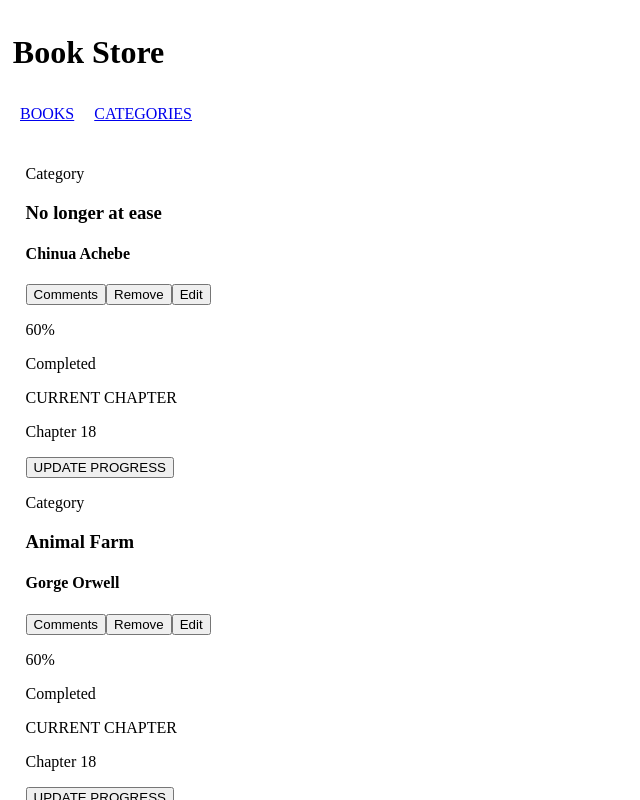
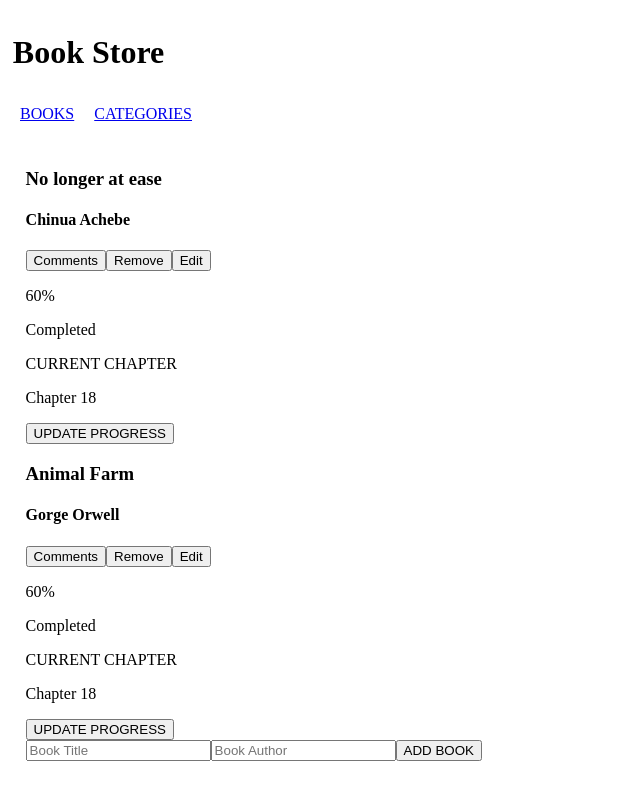
Before and after one commit to mwenyoa/bookstore, a React (Create React App) app: page / in a window 1280 px wide. Shown: the whole page, without its empty margins (0-640 px from the left). Built offline with nearby package versions, Linux system fonts and the light colour scheme.

Commit message:
Add book category informationn

```diff
--- a/src/components/Book.js
+++ b/src/components/Book.js
@@ -3,17 +3,19 @@ import PropTypes from 'prop-types';
 import { useDispatch } from 'react-redux';
 import { RemoveBook } from '../redux/books/books';
 
-const Book = ({ id, title, author }) => {
+const Book = ({
+  id, title, author, category,
+}) => {
   const dispatchAction = useDispatch();
 
-  const eraseBook = (bookid) => {
-    dispatchAction(RemoveBook(bookid));
+  const eraseBook = (id) => {
+    dispatchAction(RemoveBook(Number(id)));
   };
 
   return (
     <div className="book-container">
       <div className="book-info">
-        <p className="book-category">Category</p>
+        <p className="book-category">{category}</p>
         <h3 className="book-title">{title}</h3>
         <h4 className="book-author">{author}</h4>
         <div className="book-button">
@@ -41,6 +43,7 @@ Book.propTypes = {
   id: PropTypes.number.isRequired,
   title: PropTypes.string.isRequired,
   author: PropTypes.string.isRequired,
+  category: PropTypes.string.isRequired,
 };
 
 export default Book;
```
